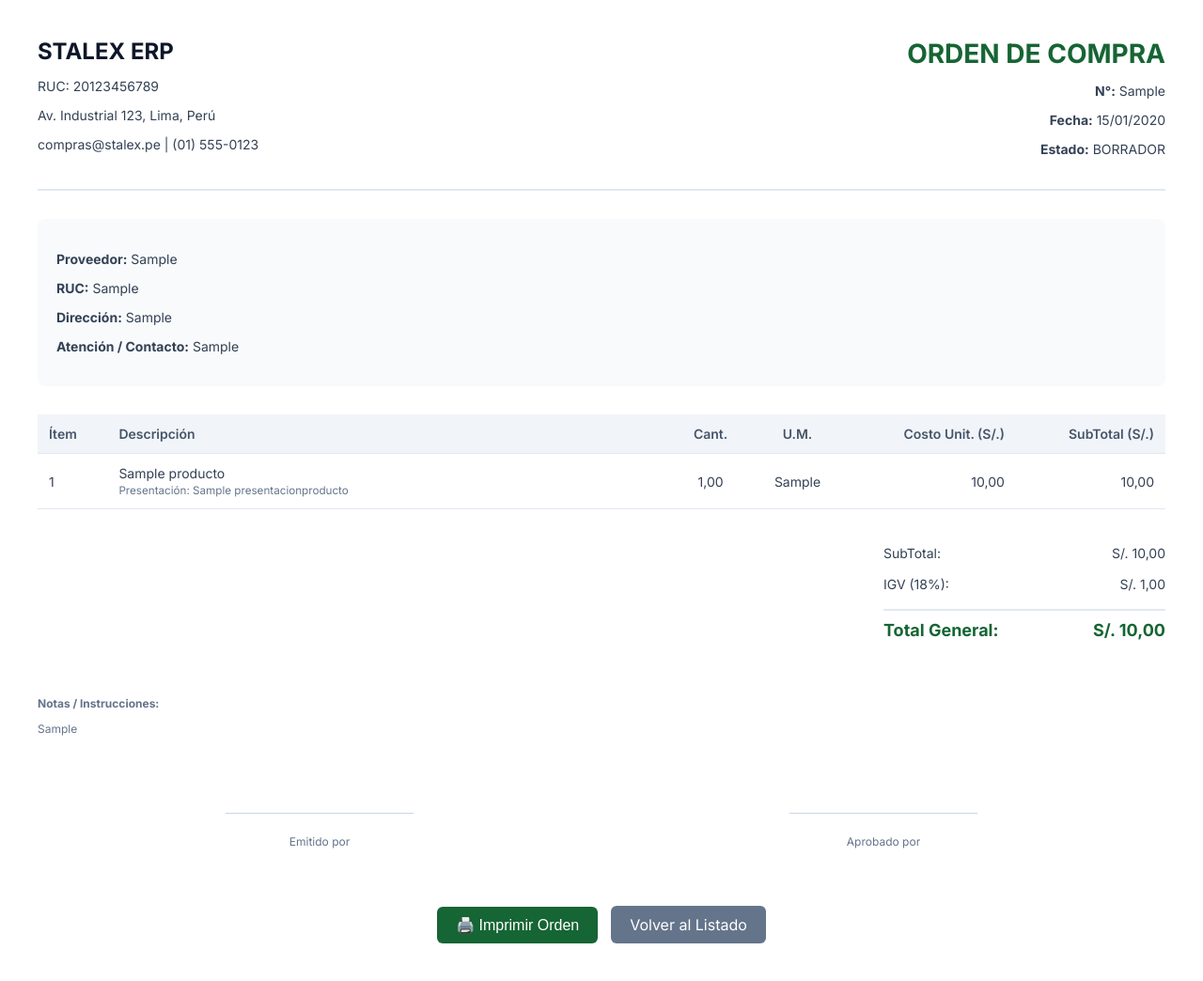
After one commit to alemherb-sketch/STALEX-ERP, a Django app: page /compras/ordenes/imprimir/1/ in a window 1280 px wide. The commit adds this page. Shown: the whole page at 94% size. Run offline with Django 5.2, Linux system fonts and the light colour scheme; a user stored in the database is signed in; tables that the repository leaves empty hold one stand-in row (values such as "Sample post").

Commit message:
Implementación de acción de IMPRIMIR en Órdenes de Compra

```diff
--- a/compras/urls.py
+++ b/compras/urls.py
@@ -8,5 +8,6 @@ urlpatterns = [
     path('ordenes/nuevo/', views.OrdenCompraCreateView.as_view(), name='orden_compra_create'),
     path('ordenes/editar/<int:pk>/', views.OrdenCompraUpdateView.as_view(), name='orden_compra_update'),
     path('ordenes/eliminar/<int:pk>/', views.OrdenCompraDeleteView.as_view(), name='orden_compra_delete'),
+    path('ordenes/imprimir/<int:pk>/', views.OrdenCompraPrintView.as_view(), name='orden_compra_print'),
     path('ordenes/recibir/<int:pk>/', views.recibir_orden_compra, name='orden_compra_recibir'),
 ]
--- a/compras/views.py
+++ b/compras/views.py
@@ -56,9 +56,15 @@ class OrdenCompraCreateView(LoginRequiredMixin, PermissionRequiredMixin, CreateV
             self.object.save()
 
             messages.success(self.request, "Orden de Compra generada exitosamente.")
-            return redirect('compras:orden_compra_list')
+            return redirect('compras:orden_compra_print', pk=self.object.pk)
         else:
             return self.form_invalid(form)
+
+class OrdenCompraPrintView(LoginRequiredMixin, PermissionRequiredMixin, DetailView):
+    model = OrdenCompra
+    template_name = 'compras/orden_compra_print.html'
+    context_object_name = 'orden'
+    permission_required = 'compras.view_ordencompra'
 
 class OrdenCompraUpdateView(LoginRequiredMixin, PermissionRequiredMixin, UpdateView):
     model = OrdenCompra
--- a/templates/compras/orden_compra_list.html
+++ b/templates/compras/orden_compra_list.html
@@ -38,7 +38,7 @@
                     </td>
                     <td>
                         <div style="display: flex; gap: 0.5rem;">
-                            {% if orden.estado != 'RECIBIDA' %}
+                             {% if orden.estado != 'RECIBIDA' %}
                             <a href="{% url 'compras:orden_compra_update' orden.pk %}" class="btn-icon" title="Editar">
                                 <span class="material-symbols-outlined">edit</span>
                             </a>
@@ -46,6 +46,9 @@
                                 <span class="material-symbols-outlined">download_for_offline</span>
                             </a>
                             {% endif %}
+                            <a href="{% url 'compras:orden_compra_print' orden.pk %}" class="btn-icon" style="color: var(--primary-color);" title="Imprimir">
+                                <span class="material-symbols-outlined">print</span>
+                            </a>
                             <a href="{% url 'compras:orden_compra_delete' orden.pk %}" class="btn-icon" style="color: var(--danger-color);" title="Eliminar">
                                 <span class="material-symbols-outlined">delete_forever</span>
                             </a>
--- /dev/null
+++ b/templates/compras/orden_compra_print.html
@@ -0,0 +1,188 @@
+{% load static %}
+<!DOCTYPE html>
+<html lang="es">
+<head>
+    <meta charset="UTF-8">
+    <title>Orden de Compra {{ orden.numero }}</title>
+    <style>
+        @import url('https://fonts.googleapis.com/css2?family=Inter:wght@400;500;600;700&display=swap');
+        body {
+            font-family: 'Inter', sans-serif;
+            color: #334155;
+            margin: 0;
+            padding: 40px;
+            background: white;
+            font-size: 14px;
+        }
+        .header {
+            display: flex;
+            justify-content: space-between;
+            align-items: flex-start;
+            border-bottom: 2px solid #e2e8f0;
+            padding-bottom: 20px;
+            margin-bottom: 30px;
+        }
+        .company-details h1 {
+            color: #0f172a;
+            margin: 0 0 10px 0;
+            font-size: 24px;
+        }
+        .doc-details {
+            text-align: right;
+        }
+        .doc-details h2 {
+            color: #166534; /* Green for purchase orders */
+            margin: 0 0 10px 0;
+            font-size: 28px;
+        }
+        .supplier-section {
+            background: #f8fafc;
+            padding: 20px;
+            border-radius: 8px;
+            margin-bottom: 30px;
+        }
+        table {
+            width: 100%;
+            border-collapse: collapse;
+            margin-bottom: 30px;
+        }
+        th, td {
+            padding: 12px;
+            text-align: left;
+            border-bottom: 1px solid #e2e8f0;
+        }
+        th {
+            background-color: #f1f5f9;
+            color: #475569;
+            font-weight: 600;
+        }
+        .totals {
+            width: 300px;
+            float: right;
+        }
+        .totals-row {
+            display: flex;
+            justify-content: space-between;
+            padding: 8px 0;
+        }
+        .totals-row.total-general {
+            font-size: 18px;
+            font-weight: bold;
+            color: #166534;
+            border-top: 2px solid #e2e8f0;
+            margin-top: 10px;
+            padding-top: 10px;
+        }
+        .actions {
+            clear: both;
+            padding-top: 50px;
+            text-align: center;
+        }
+        .btn {
+            background: #166534;
+            color: white;
+            border: none;
+            padding: 10px 20px;
+            border-radius: 6px;
+            cursor: pointer;
+            font-size: 16px;
+            text-decoration: none;
+        }
+        @media print {
+            .actions {
+                display: none;
+            }
+            body {
+                padding: 0;
+            }
+        }
+    </style>
+</head>
+<body onload="window.print()">
+    <div class="header">
+        <div class="company-details">
+            <h1>STALEX ERP</h1>
+            <p>RUC: 20123456789</p>
+            <p>Av. Industrial 123, Lima, Perú</p>
+            <p>compras@stalex.pe | (01) 555-0123</p>
+        </div>
+        <div class="doc-details">
+            <h2>ORDEN DE COMPRA</h2>
+            <p><strong>N°:</strong> {{ orden.numero }}</p>
+            <p><strong>Fecha:</strong> {{ orden.fecha|date:"d/m/Y" }}</p>
+            <p><strong>Estado:</strong> {{ orden.estado }}</p>
+        </div>
+    </div>
+
+    <div class="supplier-section">
+        <p><strong>Proveedor:</strong> {{ orden.proveedor.razon_social }}</p>
+        <p><strong>RUC:</strong> {{ orden.proveedor.ruc }}</p>
+        <p><strong>Dirección:</strong> {{ orden.proveedor.direccion|default:"-" }}</p>
+        <p><strong>Atención / Contacto:</strong> {{ orden.proveedor.contacto|default:"-" }}</p>
+    </div>
+
+    <table>
+        <thead>
+            <tr>
+                <th>Ítem</th>
+                <th style="width: 50%;">Descripción</th>
+                <th style="text-align: center;">Cant.</th>
+                <th style="text-align: center;">U.M.</th>
+                <th style="text-align: right;">Costo Unit. (S/.)</th>
+                <th style="text-align: right;">SubTotal (S/.)</th>
+            </tr>
+        </thead>
+        <tbody>
+            {% for item in orden.detalles.all %}
+            <tr>
+                <td>{{ forloop.counter }}</td>
+                <td>
+                    {{ item.producto.nombre }}
+                    {% if item.presentacion %}
+                        <br><small style="color: #64748b;">Presentación: {{ item.presentacion.nombre }}</small>
+                    {% endif %}
+                </td>
+                <td style="text-align: center;">{{ item.cantidad }}</td>
+                <td style="text-align: center;">{{ item.producto.unidad_medida }}</td>
+                <td style="text-align: right;">{{ item.costo_unitario|floatformat:2 }}</td>
+                <td style="text-align: right;">{{ item.subtotal|floatformat:2 }}</td>
+            </tr>
+            {% endfor %}
+        </tbody>
+    </table>
+
+    <div class="totals">
+        <div class="totals-row">
+            <span>SubTotal:</span>
+            <span>S/. {{ orden.subtotal|floatformat:2 }}</span>
+        </div>
+        <div class="totals-row">
+            <span>IGV (18%):</span>
+            <span>S/. {{ orden.igv|floatformat:2 }}</span>
+        </div>
+        <div class="totals-row total-general">
+            <span>Total General:</span>
+            <span>S/. {{ orden.total|floatformat:2 }}</span>
+        </div>
+    </div>
+
+    <div style="clear: both; padding-top: 40px; color: #64748b; font-size: 12px;">
+        <p><strong>Notas / Instrucciones:</strong></p>
+        <p>{{ orden.notas|default:"Sin notas adicionales." }}</p>
+        <br><br>
+        <div style="display: flex; justify-content: space-around; margin-top: 40px; text-align: center;">
+            <div style="width: 200px; border-top: 1px solid #cbd5e1; padding-top: 10px;">
+                <p>Emitido por</p>
+            </div>
+            <div style="width: 200px; border-top: 1px solid #cbd5e1; padding-top: 10px;">
+                <p>Aprobado por</p>
+            </div>
+        </div>
+    </div>
+
+    <div class="actions">
+        <button onclick="window.print()" class="btn">🖨️ Imprimir Orden</button>
+        <a href="{% url 'compras:orden_compra_list' %}" class="btn" style="background: #64748b; margin-left: 10px;">Volver al Listado</a>
+    </div>
+</body>
+</html>
```
